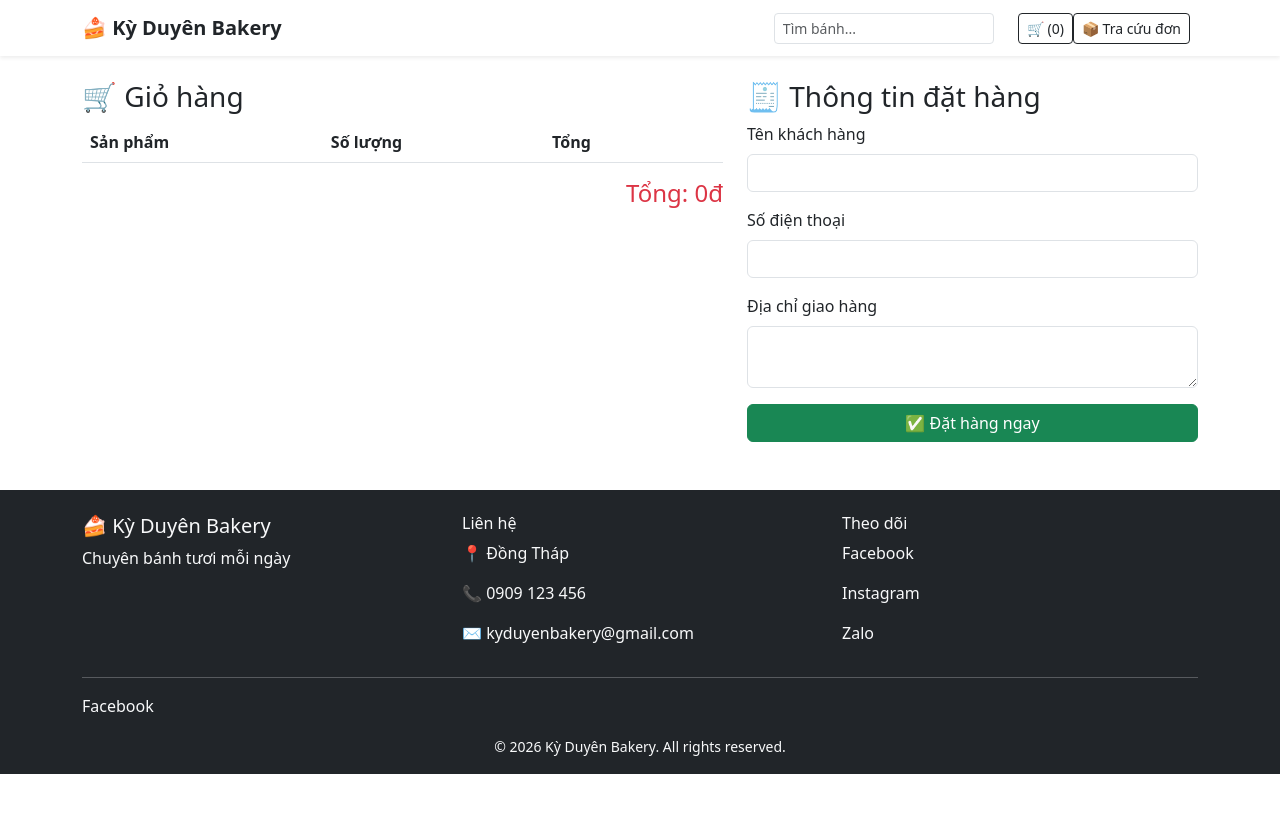
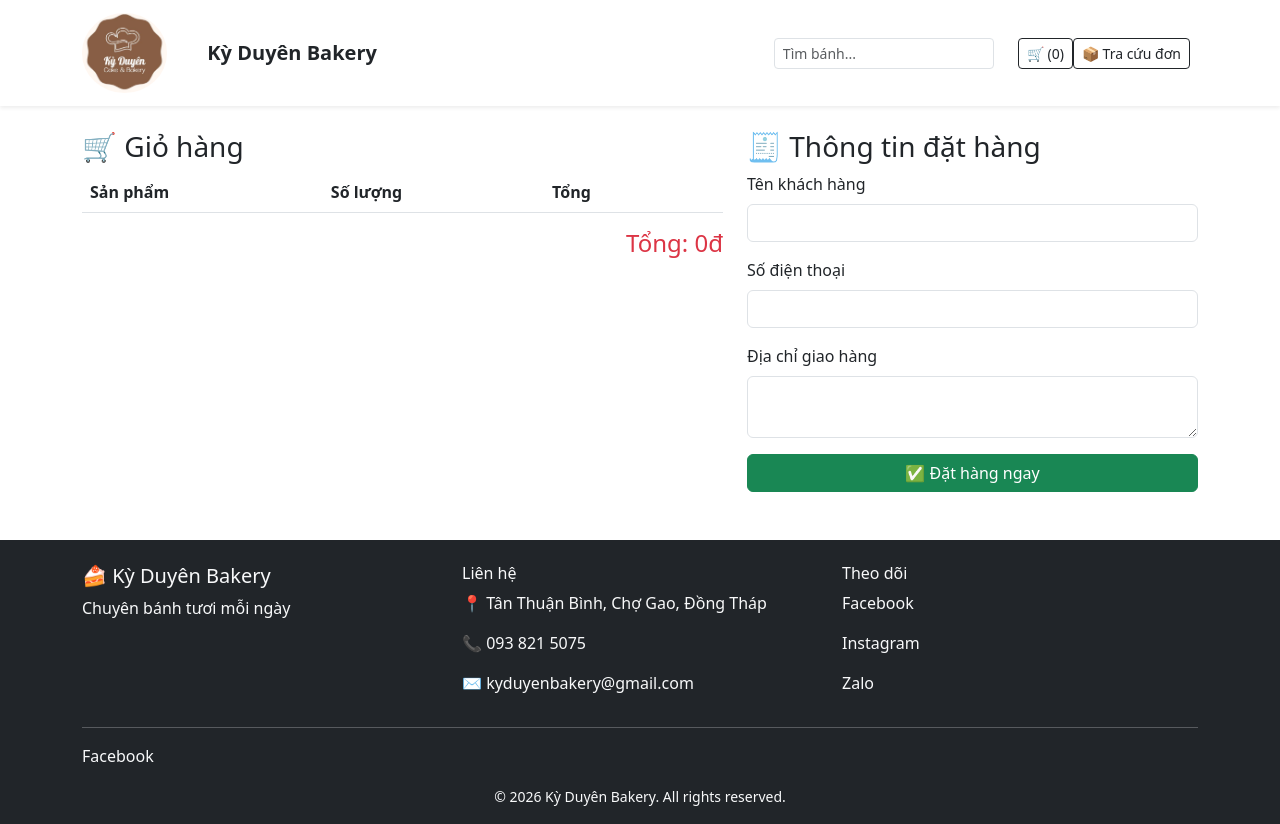
Before and after one commit to Nhannguyencoder/bakery, a Django app: page /cart/ in a window 1280 px wide. Before the commit the page ends 774 px from the top, so only its background shows below. Run offline with Django 4.2, Linux system fonts and the light colour scheme; lists and menus that the app fills with data are empty.

Commit message:
update new feature

```diff
--- a/shop/templates/shop/base.html
+++ b/shop/templates/shop/base.html
@@ -1,3 +1,4 @@
+{% load static %}
 <!DOCTYPE html>
 <html>
 <head>
@@ -34,8 +35,9 @@
     <div class="container">
 
         <!-- LOGO -->
-        <a class="navbar-brand fw-bold text-dark" href="/">
-            🍰 Kỳ Duyên Bakery
+        <a class="navbar-brand d-flex align-items-center" href="/">
+            <img src="{% static 'shop/logo.png' %}" alt="logo" style="height:80px; border-radius:60%; margin-right:40px;">
+            <span class="fw-bold text-dark">Kỳ Duyên Bakery</span>
         </a>
 
         <!-- MENU -->
@@ -103,8 +105,8 @@ document.querySelectorAll('.product-card').forEach(card => {
             <!-- CỘT 2 -->
             <div class="col-md-4">
                 <h6>Liên hệ</h6>
-                <p>📍 Đồng Tháp</p>
-                <p>📞 0909 123 456</p>
+                <p>📍 Tân Thuận Bình, Chợ Gao, Đồng Tháp</p>
+                <p>📞 093 821 5075</p>
                 <p>✉️ kyduyenbakery@gmail.com</p>
             </div>
 
```
Also changed, not shown: shop/static/shop/logo.png (added).
